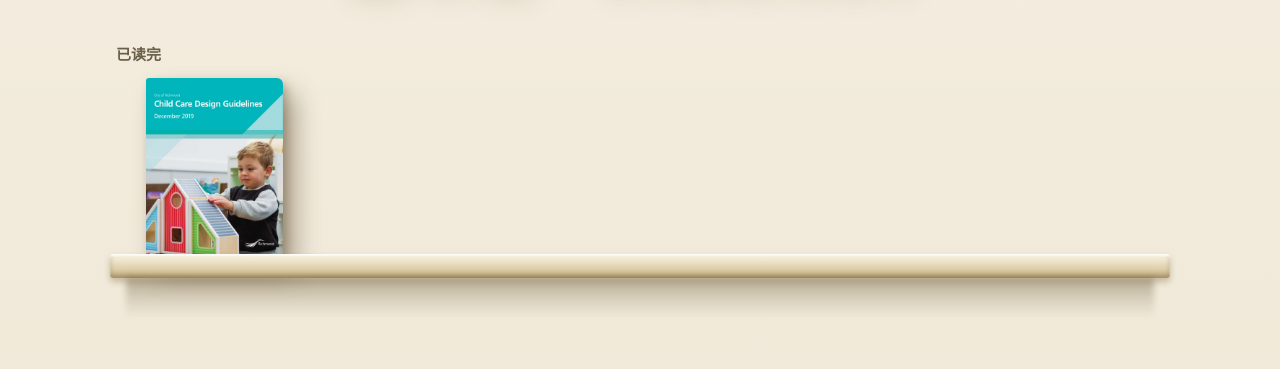
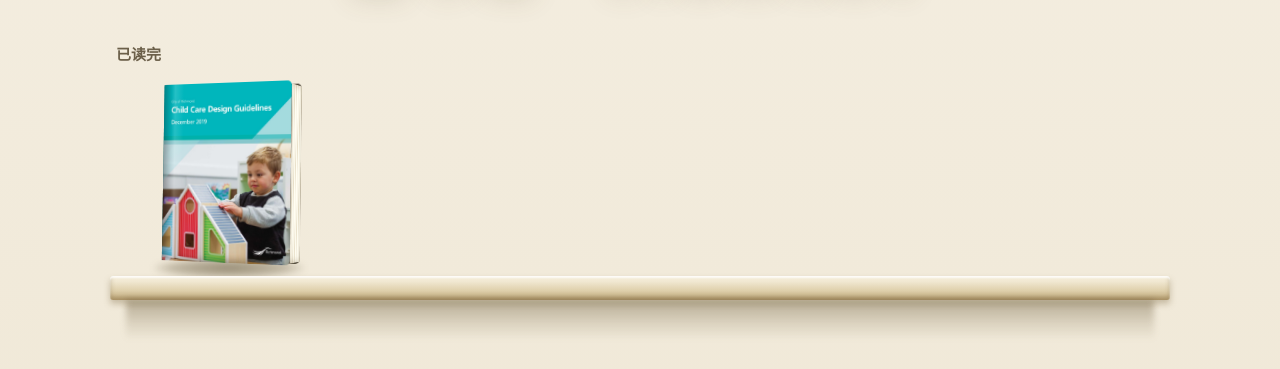
Before and after one commit to at100c/Library, a plain HTML site: page index.html in a window 1280 px wide. Shown: the part 189-558 px from the top of the page. Drawn offline with Linux system fonts and the light colour scheme.

Commit message:
Thick 3D hardcover books: cuboid with spine, page edges and ground shadow

```diff
--- a/index.html
+++ b/index.html
@@ -104,14 +104,45 @@
     display:flex;align-items:flex-end;gap:30px;flex-wrap:wrap;
     padding:0 36px;
   }
-  a.book-standing{
-    display:block;text-decoration:none;
-    transition:transform .22s ease;
+  a.book-standing{display:block;text-decoration:none}
+  .scene{perspective:1000px;padding:6px 10px 0 16px}
+  .cuboid{
+    position:relative;width:138px;height:178px;
+    transform-style:preserve-3d;
+    transform:rotateY(-24deg) rotateX(2deg);
+    transition:transform .35s ease;
   }
-  a.book-standing:hover,a.book-standing:focus-visible{transform:translateY(-6px)}
-  a.book-standing img{
-    display:block;height:178px;width:auto;border-radius:3px 6px 6px 3px;
-    box-shadow:12px 16px 26px rgba(94,78,48,.48), 4px 5px 9px rgba(94,78,48,.32);
+  a.book-standing:hover .cuboid,a.book-standing:focus-visible .cuboid{
+    transform:rotateY(-15deg) rotateX(1deg) translateY(-5px);
+  }
+  .cuboid .face{position:absolute;backface-visibility:visible}
+  .cuboid .front{
+    inset:0;transform:translateZ(14px);
+    border-radius:2px 5px 5px 2px;overflow:hidden;
+    box-shadow:inset 3px 0 6px rgba(255,255,255,.35), inset -2px 0 4px rgba(0,0,0,.18);
+  }
+  .cuboid .front img{display:block;width:100%;height:100%;object-fit:cover}
+  .cuboid .front::after{
+    content:"";position:absolute;inset:0;
+    background:linear-gradient(90deg, rgba(0,0,0,.28) 0%, rgba(0,0,0,.05) 6%, rgba(255,255,255,.14) 9%, rgba(0,0,0,0) 16%);
+  }
+  .cuboid .back{inset:0;transform:translateZ(-14px);background:#4A4234;border-radius:2px 5px 5px 2px}
+  .cuboid .spine{
+    top:0;left:-14px;width:28px;height:100%;
+    transform:rotateY(90deg);
+    background:linear-gradient(180deg,#0E7373 0%,#0A5656 55%,#073F3F 100%);
+    box-shadow:inset 0 0 12px rgba(0,0,0,.45);
+  }
+  .cuboid .pages{
+    top:1.5%;right:-14px;width:28px;height:97%;
+    transform:rotateY(90deg);
+    background:repeating-linear-gradient(90deg,#FFFDF2 0 2px,#E9E1CB 2px 3px,#FBF7E9 3px 5px);
+    box-shadow:inset 0 0 8px rgba(120,100,60,.35);
+  }
+  .book-shadow{
+    width:150px;height:20px;margin:-4px 0 0 8px;
+    background:radial-gradient(ellipse at center, rgba(74,60,30,.55) 0%, rgba(74,60,30,.28) 55%, rgba(74,60,30,0) 75%);
+    filter:blur(3px);
   }
   .plank{
     position:relative;
@@ -161,7 +192,8 @@
   body[data-view="grid"] .shelves{display:none}
   body[data-view="grid"] .grid{display:grid}
   @media (max-width:560px){
-    a.book-standing img{height:140px}
+    .cuboid{width:108px;height:140px}
+    .book-shadow{width:118px}
     .books{gap:20px;padding:0 18px}
   }
 </style>
@@ -203,6 +235,7 @@
       sub:{en:"Richmond child care design guidelines · interactive edition",
            zh:"Richmond 托儿所设计指引 · 交互版"},
       meta:"City of Richmond · December 2019",
+      spine:"linear-gradient(180deg,#12A0A0 0%,#0C6B6B 55%,#084C4C 100%)",
       shelf:"finished"
     }
   ];
@@ -260,8 +293,20 @@
         var a = document.createElement("a");
         a.className = "book-standing"; a.href = b.href;
         a.setAttribute("aria-label", b.title);
+        var scene = document.createElement("div"); scene.className = "scene";
+        var cub = document.createElement("div"); cub.className = "cuboid";
+        var back = document.createElement("div"); back.className = "face back";
+        var spine = document.createElement("div"); spine.className = "face spine";
+        if(b.spine) spine.style.background = b.spine;
+        var pages = document.createElement("div"); pages.className = "face pages";
+        var front = document.createElement("div"); front.className = "face front";
         var img = document.createElement("img"); img.src = b.cover; img.alt = b.title;
-        a.appendChild(img); row.appendChild(a);
+        front.appendChild(img);
+        cub.appendChild(back); cub.appendChild(spine); cub.appendChild(pages); cub.appendChild(front);
+        scene.appendChild(cub);
+        var sh = document.createElement("div"); sh.className = "book-shadow";
+        a.appendChild(scene); a.appendChild(sh);
+        row.appendChild(a);
       });
       block.appendChild(row);
       var plank = document.createElement("div"); plank.className = "plank";
```
